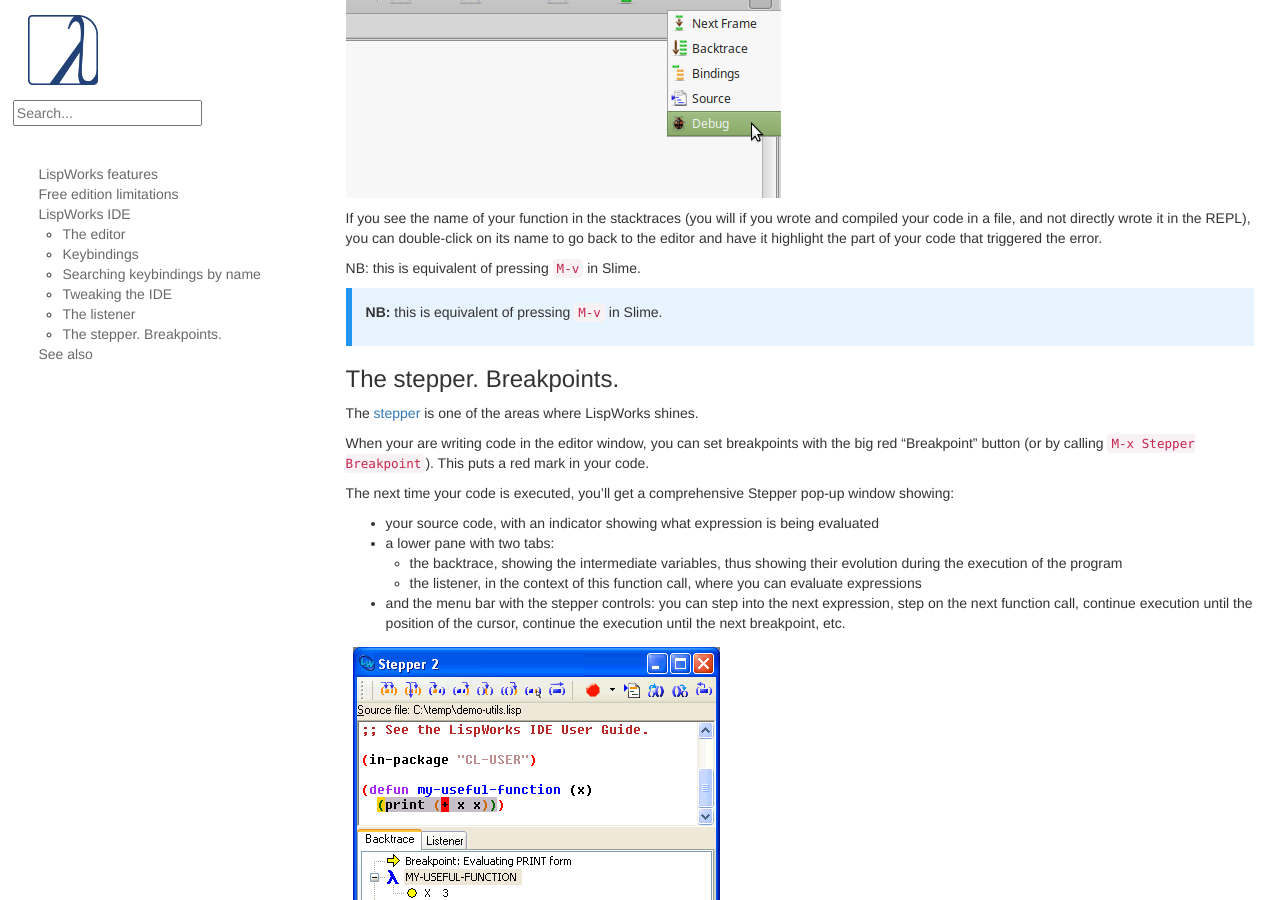
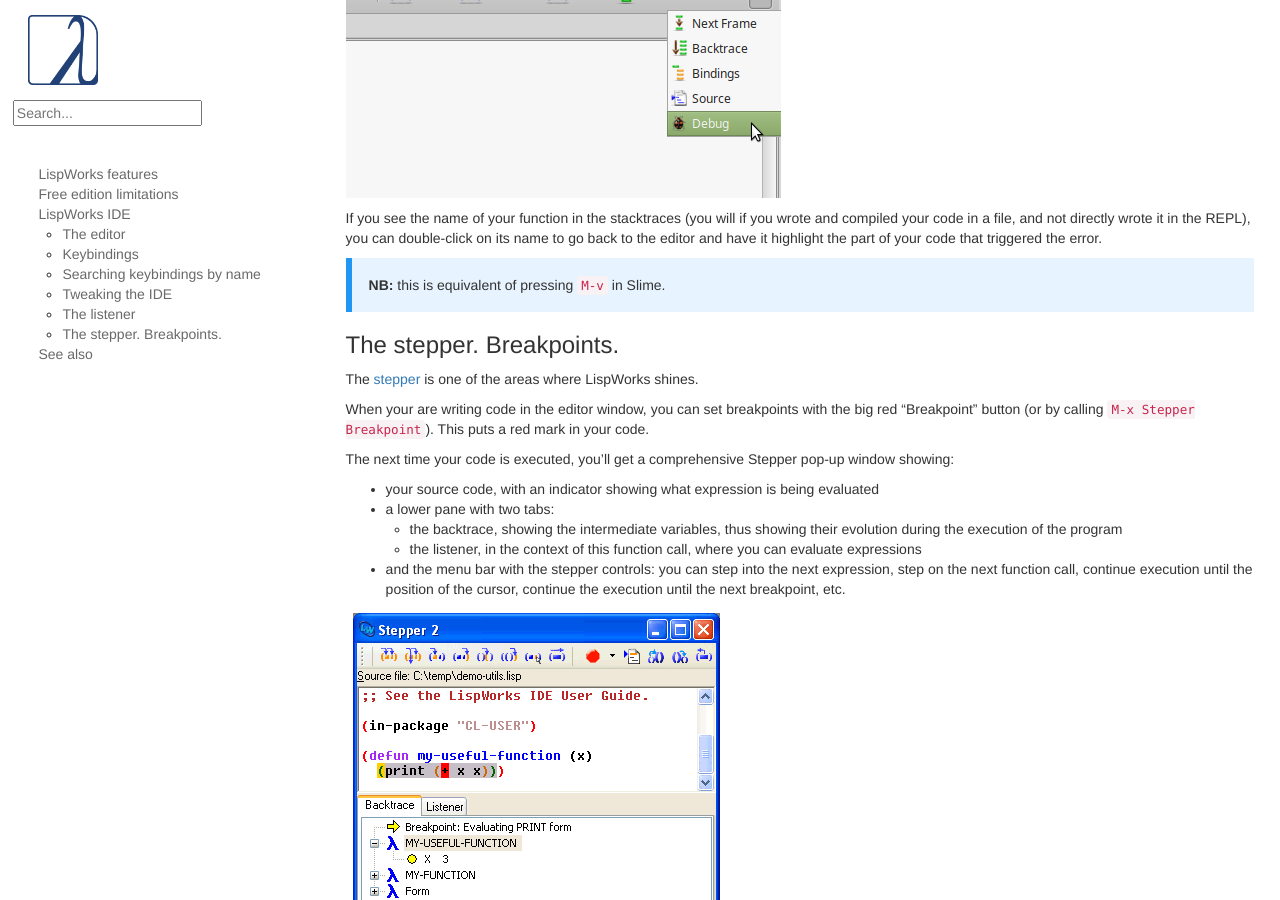
Before and after one commit to LispCookbook/cl-cookbook, a Jekyll site: the page built from lispworks.md, in a window 1280 px wide and 900 px high, scrolled down 3110 px. Built offline with Jekyll 4.4.1, drawn with Linux system fonts in a browser that asks for light colours.

Commit message:
fix info box padding

```diff
--- a/lispworks.md
+++ b/lispworks.md
@@ -199,12 +199,10 @@
 editor and have it highlight the part of your code that triggered the
 error.
 
-NB: this is equivalent of pressing `M-v` in Slime.
 
-<div class="info" style="  background-color: #e7f3fe;   border-left: 6px solid #2196F3; padding: 1em;">
-<p><strong>NB:</strong>
-  this is equivalent of pressing <code>M-v</code> in Slime.
-</p>
+<div class="info" style="background-color: #e7f3fe; border-left: 6px solid #2196F3; padding: 17px;">
+<!-- if inside a <p> then bootstrap adds 10px padding to the bottom -->
+<strong>NB:</strong> this is equivalent of pressing <code>M-v</code> in Slime.
 </div>
 
 
```
